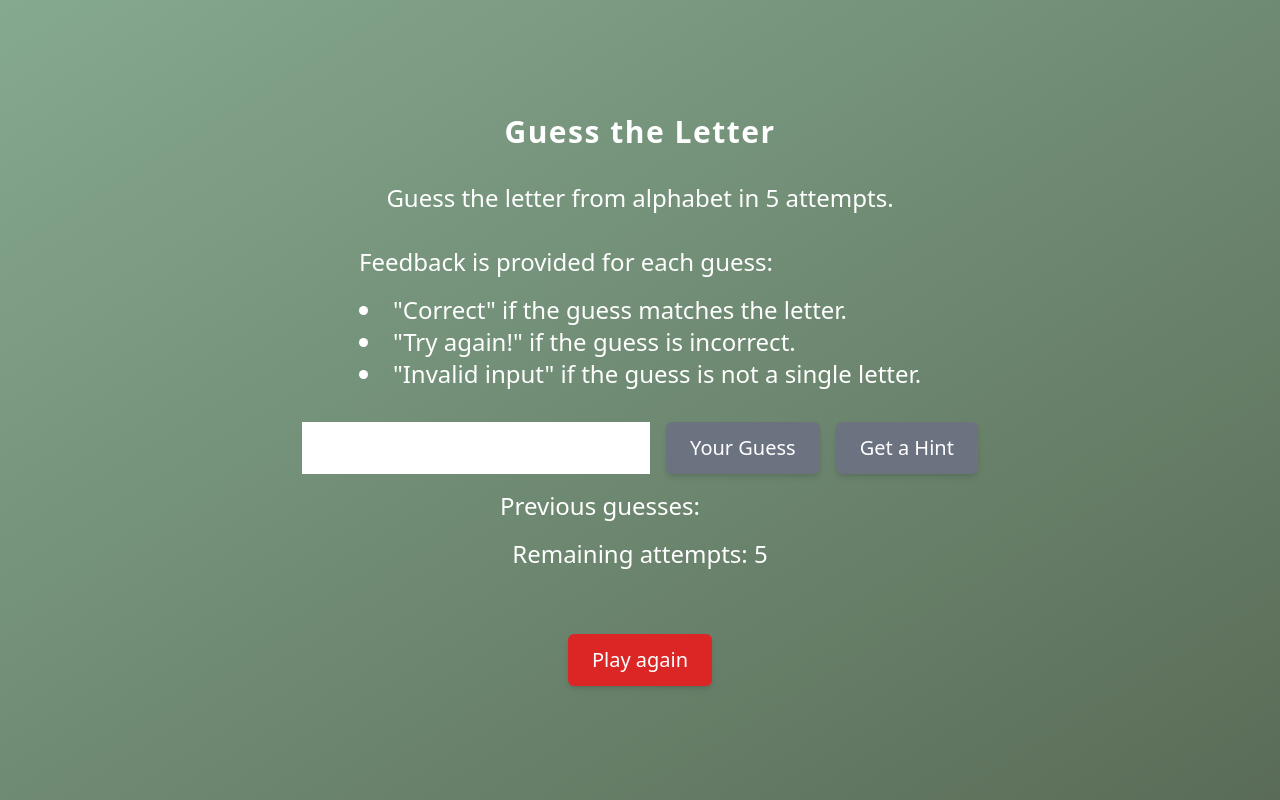
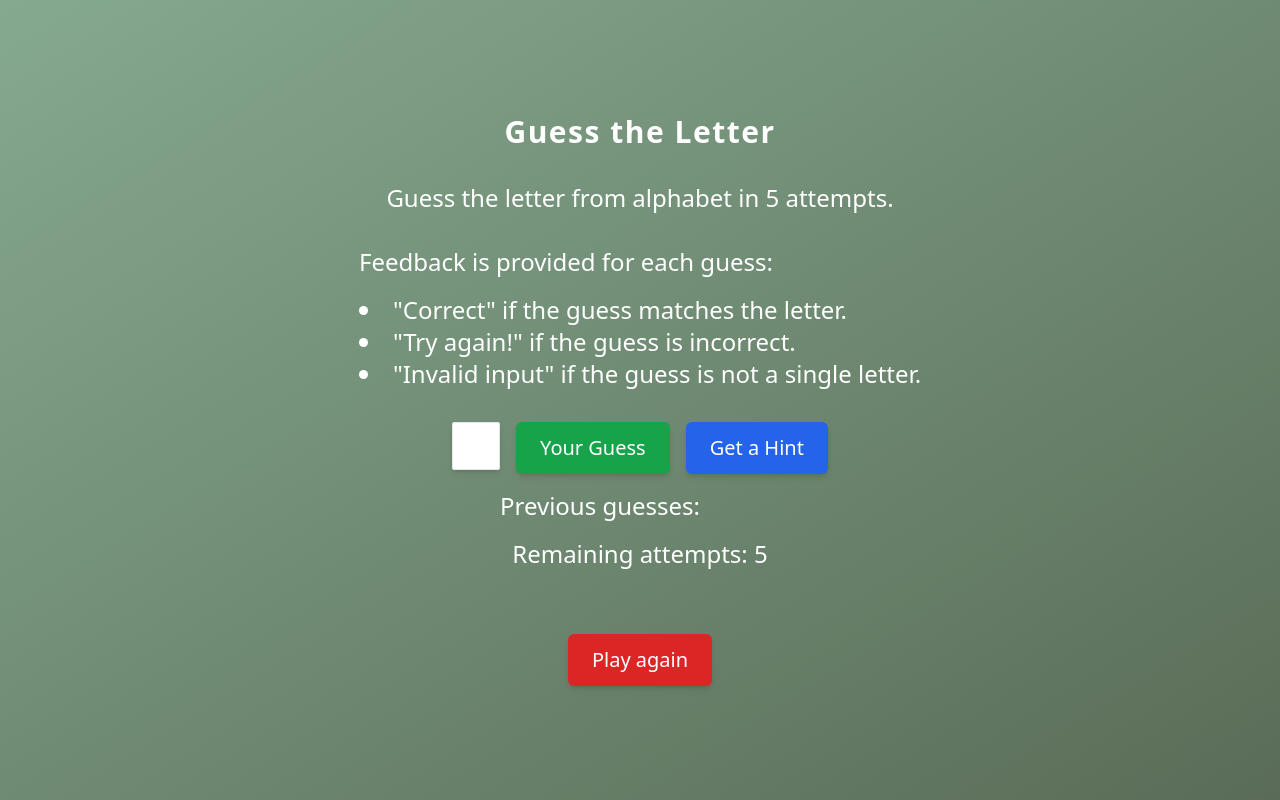
Before and after one commit to MIhnatco/Guess-the-Letter, a React (Create React App) app: page / in a window 1280 px wide. Built offline with nearby package versions, Linux system fonts and the light colour scheme.

Commit message:
GameInput component

```diff
--- a/src/App.js
+++ b/src/App.js
@@ -19,9 +19,19 @@ function App() {
   return (
     <div className="App min-h-screen bg-gradient-to-br from-[#85A98F] to-[#5A6C57] md:text-2xl flex flex-col items-center justify-center text-white font-sans">
       <GameHeader />
-      <GameInput />
+
+      <GameInput
+        playerGuess={playerGuess}
+        handlePlayerChange={handlePlayerChange}
+        handleGuess={handleGuess}
+        isDisable={attempts === 0}
+        letter={letter}
+        setSolution={setSolution}
+      />
+
+
       <GameBoard guesses={guesses} attempts={attempts} />
-      <GameFeedback />
+      <GameFeedback solution={solution} />
       <GameReset onReset={resetGame} />
     </div>
   );
--- a/src/components/Game/GameInput.jsx
+++ b/src/components/Game/GameInput.jsx
@@ -8,25 +8,58 @@ import getHint from "../utils/getHint";
  * Render the input and buttons for user interaction in the game
  * Allows the player to input guesses, submit their guesses, and request a hint.
  *
+ * @param {Object} props - The props for the GameInput component
+ * @param {string} props.letter - Randomly generated letter from alphabet
+ * @param {Function} props.setSolution - Function to update the solution/feedback displayed to the player
+ * @param {string} props.playerGuess - The player's current guess input
+ * @param {Function} props.handlePlayerChange - Function to handle player's guesses
+ * @param {Function} props.handleGuess - Function to handle the submission of player's guess
+ * @param {boolean} props.isDisable - Whether the input and buttons should be disabled
  * @returns  {JSX.Element} The GameInput component
  */
 
-
-function GameInput() {
+function GameInput({
+  letter,
+  setSolution,
+  playerGuess,
+  handlePlayerChange,
+  handleGuess,
+  isDisabled,
+}) {
   return (
     <article className="flex space-x-4">
       <input
         type="text"
+        className="text-red-800 w-12 h-12 text-center border rounded-sm shadow-md"
         aria-label="Enter your guess"
         aria-describedby="instructions"
+        value={playerGuess}
+        onChange={handlePlayerChange}
+        maxLength={1}
+        disabled={isDisabled}
       />
 
       <p id="instructions" className="sr-only">
         Enter a single letter to guess the randomly generated letter.
       </p>
 
-      <Button>Your Guess</Button>
-      <Button onClick={() => getHint()}>Get a Hint</Button>
+      <Button
+        color="bg-green-600"
+        onClick={handleGuess}
+        aria-label="Submit your guess"
+        disabled={isDisabled}
+      >
+        Your Guess
+      </Button>
+
+      <Button
+        onClick={() => getHint(letter, setSolution)}
+        color="bg-blue-600"
+        aria-label="Get a hint for the letter"
+        disabled={isDisabled}
+      >
+        Get a Hint
+      </Button>
     </article>
   );
 }
--- a/src/components/hooks/useGameLogic.jsx
+++ b/src/components/hooks/useGameLogic.jsx
@@ -1,4 +1,4 @@
-import React, {useState, useEffect} from 'react'
+import React, { useState, useEffect } from "react";
 
 import getRandomLetter from "../utils/randomLetter";
 
@@ -9,14 +9,16 @@ const NUM_ATTEMPTS = 5;
  * useGameLogic hook
  */
 
-function useGameLogic(){
+function useGameLogic() {
   /**Randomly selected letter */
-    const [letter, setLetter] = useState("")
+  const [letter, setLetter] = useState("");
+
+  console.log(letter);
 
   /**When component mounts, random letter is set */
   useEffect(() => {
-        setLetter(getRandomLetter())
-    }, [])
+    setLetter(getRandomLetter());
+  }, []);
 
   /**Player's guesses */
   const [guesses, setGuesses] = useState(new Array(NUM_GUESSES).fill(null));
@@ -30,7 +32,7 @@ function useGameLogic(){
   /**Saving player's guess */
   const handlePlayerChange = (event) => {
     setPlayerGuess(event.target.value.toLowerCase());
-    }
+  };
 
   /**Solution */
   const [solution, setSolution] = useState("");
@@ -38,39 +40,41 @@ function useGameLogic(){
   /**Confetti animation */
   const [isWinner, setIsWinner] = useState(false);
 
-
   /**Player's guess validation and game management */
   const handleGuess = () => {
-        if(!/^[a-z]$/.test(playerGuess)){
+    if (!/^[a-z]$/.test(playerGuess)) {
       setSolution("Invalid input. Please, enter a single letter.");
       return;
     }
 
     /**No duplicate attempts */
-       if(guesses.includes(playerGuess)){
-        setSolution(`You already guessed "${playerGuess}". Try a different letter.`);
+    if (guesses.includes(playerGuess)) {
+      setSolution(
+        `You already guessed "${playerGuess}". Try a different letter.`
+      );
       return;
     }
 
-
     /**Update the number of attempts */
-       setAttempts(prevCount => prevCount - 1)
+    setAttempts((prevCount) => prevCount - 1);
 
     /**Game management */
 
-       if(letter === playerGuess){
+    if (letter === playerGuess) {
       setSolution(`Correct! The letter was: ${letter}`);
       setIsWinner(true);
       return;
-       } else if (attempts - 1 === 0){
-        setAttempts(0)
-        setPlayerGuess("")
-        setSolution(`Game over. The letter was: ${letter}`)
+    } else if (attempts - 1 === 0) {
+      setAttempts(0);
+      setPlayerGuess("");
+      setSolution(`Game over. The letter was: ${letter}`);
       return;
     } else {
       const feedback = letter > playerGuess ? "higher" : "lower";
 
-        setSolution(`Incorrect. The letter is ${feedback} in the alphabet. Try again.`)
+      setSolution(
+        `Incorrect. The letter is ${feedback} in the alphabet. Try again.`
+      );
     }
 
     /**Saving player's guesses */
@@ -78,11 +82,11 @@ function useGameLogic(){
       const newGuesses = [...prevGuesses];
       const index = newGuesses.findIndex((guess) => guess === null);
       newGuesses[index] = playerGuess;
-        return newGuesses
-       })
+      return newGuesses;
+    });
 
-       setPlayerGuess("")
-    }
+    setPlayerGuess("");
+  };
 
   /**Reseting the game */
   const resetGame = () => {
@@ -91,10 +95,8 @@ function useGameLogic(){
     setAttempts(NUM_ATTEMPTS);
     setPlayerGuess("");
     setIsWinner(false);
-        setSolution("")
-    }
-
-
+    setSolution("");
+  };
 
   return {
     letter,
@@ -106,10 +108,8 @@ function useGameLogic(){
     handlePlayerChange,
     handleGuess,
     isWinner,
-        resetGame
+    resetGame,
+  };
 }
 
-}
-
-
 export default useGameLogic;
```
Lines whose indentation alone changed are shown as unchanged.
